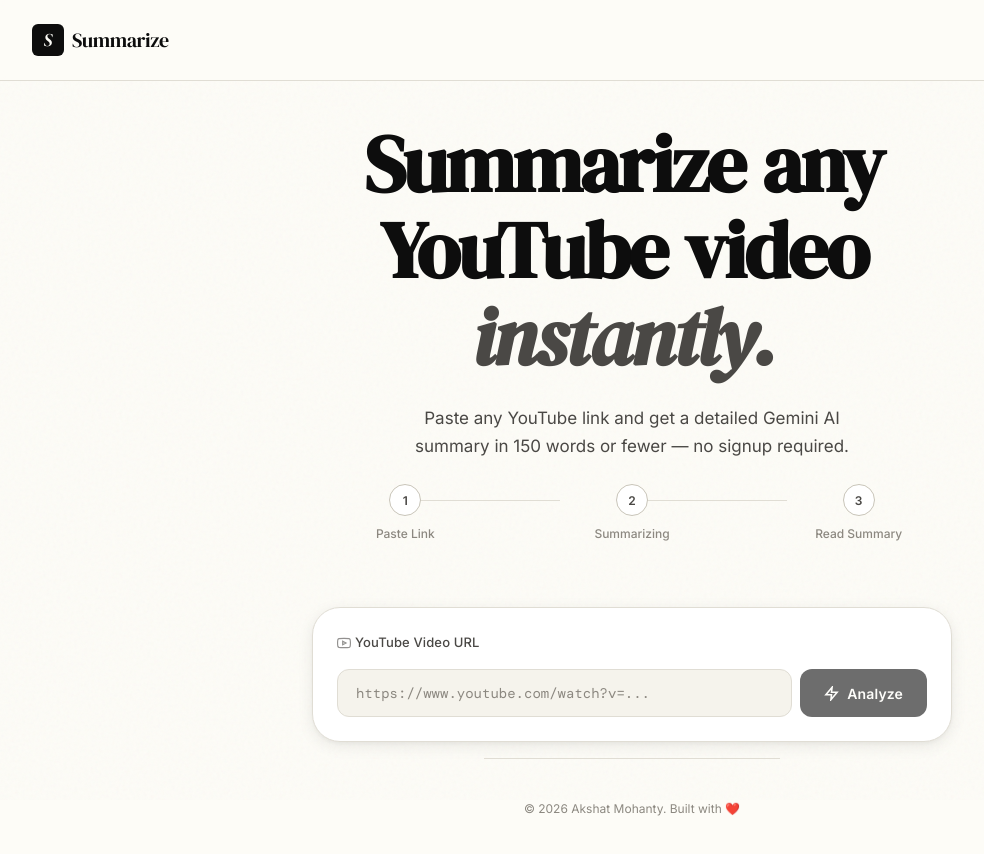
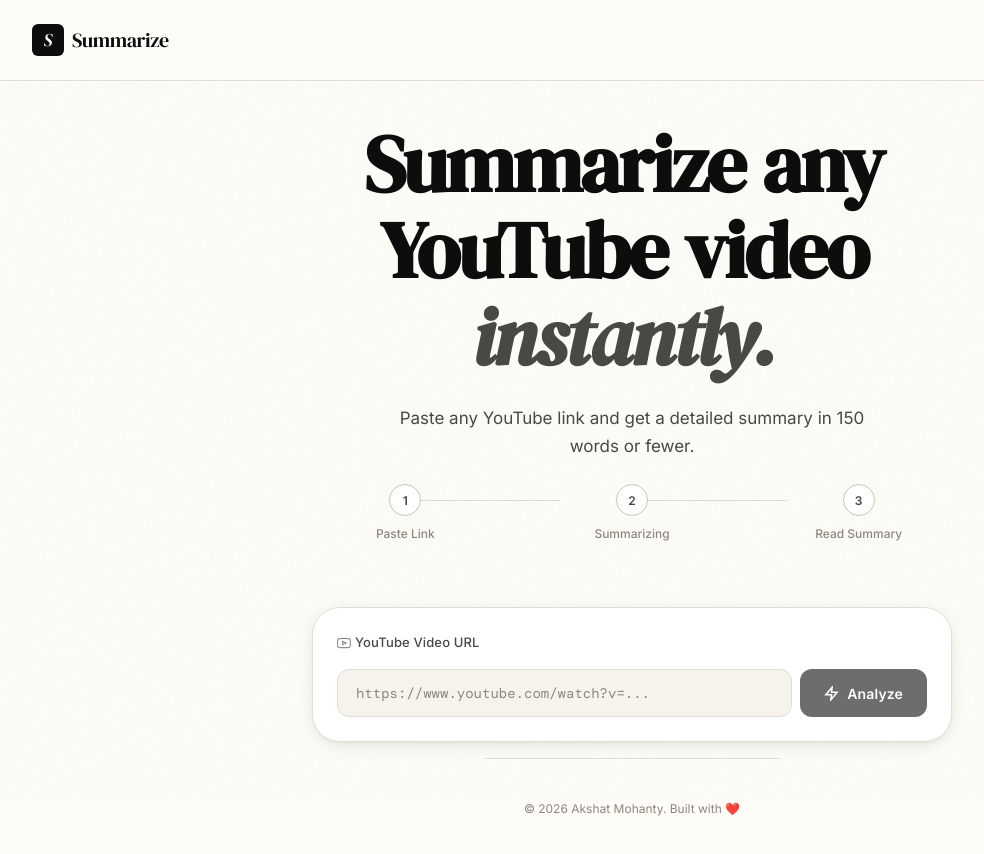
Before and after one commit to Akshat-mohanty/video-summary, a React (Vite) app: page / in a window 1280 px wide. Shown: the top 854 px of the page, without its empty margins (8-992 px from the left). Built offline with nearby package versions, Linux system fonts and the light colour scheme.

Commit message:
Center hero subtitle and remove no signup required text

```diff
--- a/src/App.jsx
+++ b/src/App.jsx
@@ -342,7 +342,7 @@
           <AnimatedTitle />
 
           <motion.p className="hero-subtitle" variants={fadeUp} custom={2} initial="hidden" animate="visible">
-            Paste any YouTube link and get a detailed Gemini AI summary in 150 words or fewer — no signup required.
+            Paste any YouTube link and get a detailed summary in 150 words or fewer.
           </motion.p>
         </section>
 
--- a/src/index.css
+++ b/src/index.css
@@ -215,6 +215,8 @@
   max-width: 480px;
   line-height: 1.65;
   font-weight: 400;
+  text-align: center;
+  margin: 0 auto;
 }
 
 /* ============================================================
```
